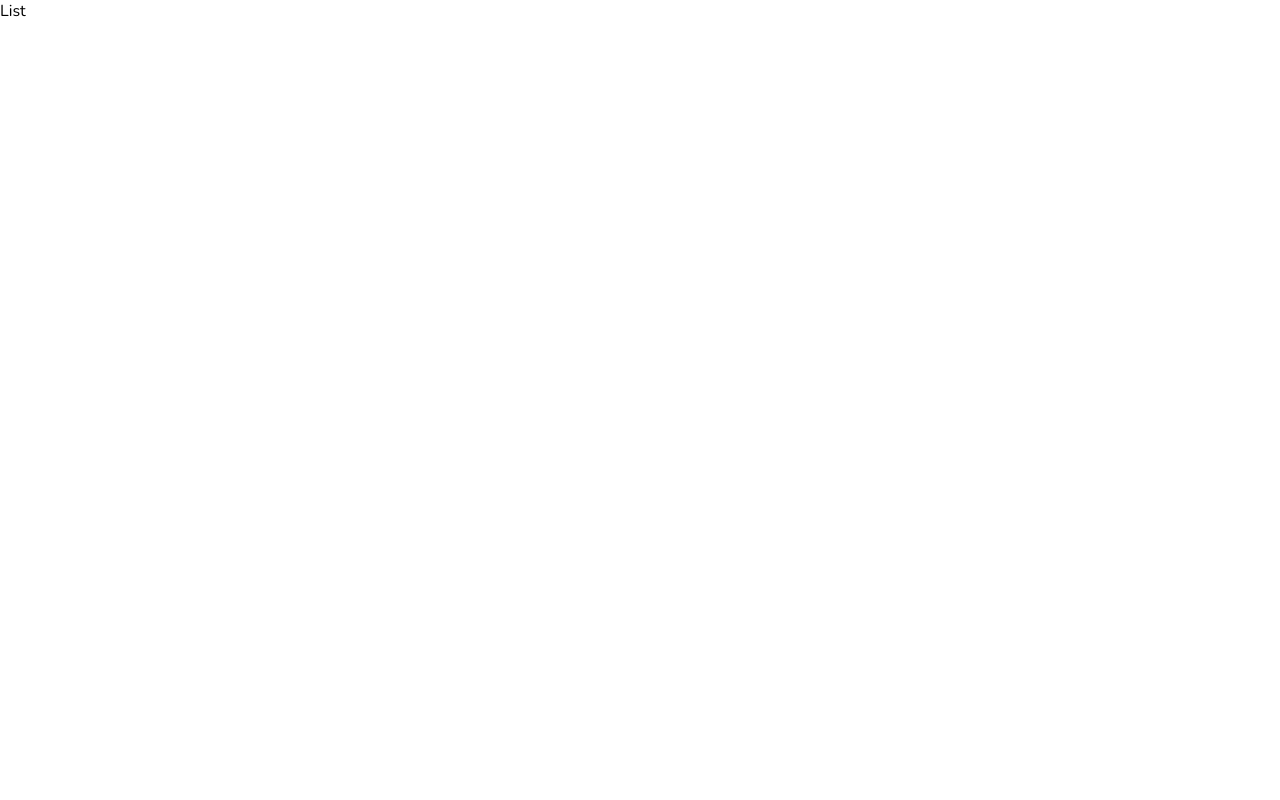
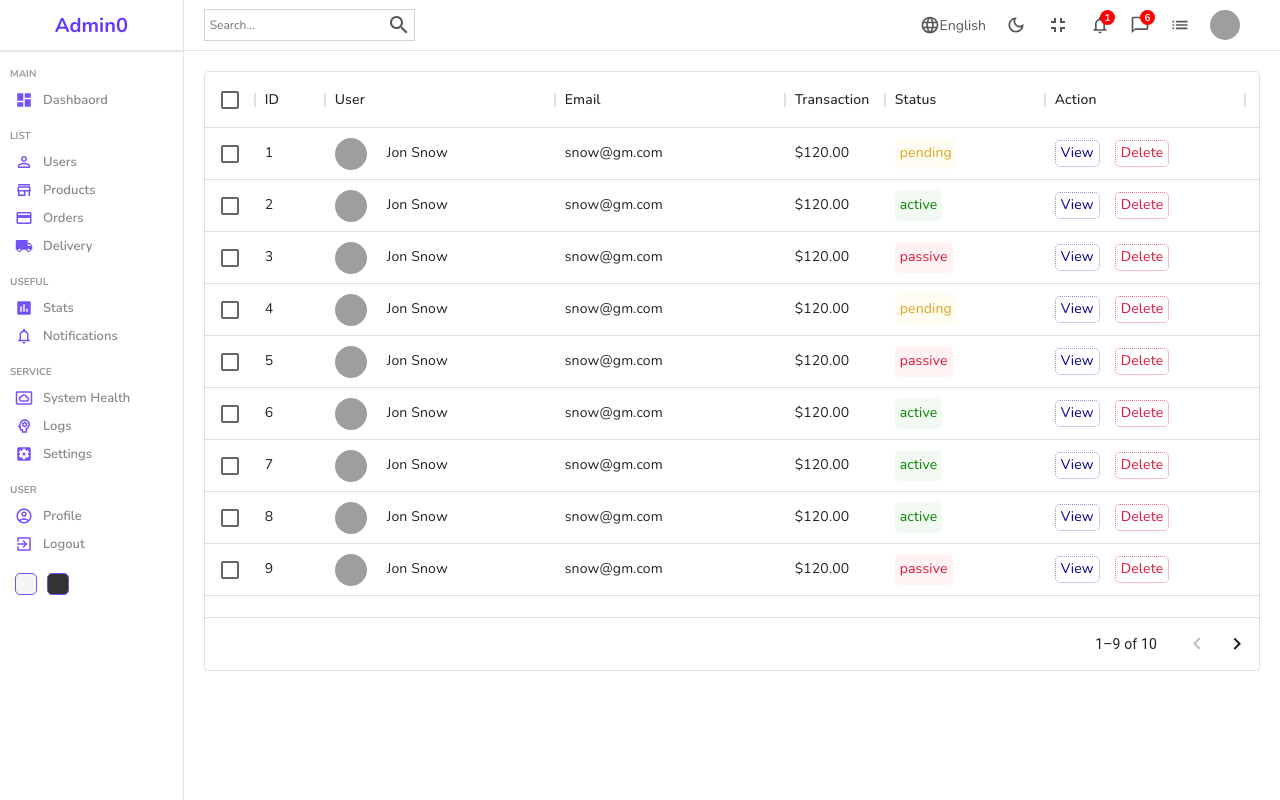
Before and after one commit to Midstackdev/react-firebase-admin, a React (Create React App) app: page /users in a window 1280 px wide. Built offline with nearby package versions, Linux system fonts and the light colour scheme; grey boxes are pictures that could not be loaded.

Commit message:
list items

```diff
--- a/package.json
+++ b/package.json
@@ -7,6 +7,7 @@
     "@emotion/styled": "^11.8.1",
     "@mui/icons-material": "^5.6.2",
     "@mui/material": "^5.6.3",
+    "@mui/x-data-grid": "^5.10.0",
     "@testing-library/jest-dom": "^5.16.4",
     "@testing-library/react": "^13.0.1",
     "@testing-library/user-event": "^13.5.0",
--- /dev/null
+++ b/src/components/datatable/Datatable.jsx
@@ -0,0 +1,36 @@
+import React from 'react'
+import { DataGrid } from '@mui/x-data-grid';
+import './datatable.scss'
+import { userColumns, userRows } from '../../dummy';
+
+const Datatable = () => {
+
+    const actionColumn = [
+        {
+            field: 'action',
+            headerName: 'Action',
+            width: 200,
+            renderCell: () => {
+              return (
+                <div className="cellAction">
+                  <div className="viewButton">View</div>
+                  <div className="deleteButton">Delete</div>
+                </div>
+              )
+            }
+          },
+    ]
+  return (
+    <div className="datatable">
+      <DataGrid
+        rows={userRows}
+        columns={userColumns.concat(actionColumn)}
+        pageSize={9}
+        rowsPerPageOptions={[9]}
+        checkboxSelection
+      />
+    </div>
+  )
+}
+
+export default Datatable
--- /dev/null
+++ b/src/components/datatable/datatable.scss
@@ -0,0 +1,57 @@
+.datatable {
+    height: 600px;
+    padding: 20px;
+
+    .cellWithImg {
+        display: flex;
+        align-items: center;
+
+        .cellImg {
+            width: 32px;
+            height: 32px;
+            border-radius: 50%;
+            object-fit: cover;
+            margin-right: 20px;
+        }
+    }
+
+    .cellWithStatus {
+        padding: 5px;
+        border-radius: 5px;
+
+        &.active {
+           background-color: rgba(0, 128, 0, 0.05);
+           color: green;
+        }
+        &.pending {
+           background-color: rgba(255, 217, 0, 0.05);
+           color: goldenrod;
+        }
+        &.passive {
+           background-color: rgba(225, 0, 0, 0.05);
+           color: crimson;
+        }
+    }
+
+    .cellAction {
+        display: flex;
+        align-items: center;
+        gap: 15px;
+
+        .viewButton {
+            padding: 2px 5px;
+            border-radius: 5px;
+            color: darkblue;
+            border: 1px dotted rgba(0, 0, 139, 0.412);
+            cursor: pointer;
+        }
+
+        .deleteButton {
+            padding: 2px 5px;
+            border-radius: 5px;
+            color: crimson;
+            border: 1px dotted rgba(220, 20, 60, 0.6);
+            cursor: pointer;
+        }
+    }
+}
--- a/src/dummy.js
+++ b/src/dummy.js
@@ -168,4 +168,123 @@
       price: "$120.00",
       method: "Online Payment",
     },
-  ]
+  ];
+
+  export const userRows = [
+    {
+        id: 1,
+        username: 'Jon Snow',
+        avatar: 'https://images.unsplash.com/photo-1519419691348-3b3433c4c20e?ixid=MnwxMjA3fDB8MHxwaG90by1wYWdlfHx8fGVufDB8fHx8&ixlib=rb-1.2.1&auto=format&fit=crop&w=1162&q=80',
+        email: 'snow@gm.com',
+        status: 'pending',
+        transaction: '$120.00',
+    },
+    {
+        id: 2,
+        username: 'Jon Snow',
+        avatar: 'https://images.unsplash.com/photo-1519419691348-3b3433c4c20e?ixid=MnwxMjA3fDB8MHxwaG90by1wYWdlfHx8fGVufDB8fHx8&ixlib=rb-1.2.1&auto=format&fit=crop&w=1162&q=80',
+        email: 'snow@gm.com',
+        status: 'active',
+        transaction: '$120.00',
+    },
+    {
+        id: 3,
+        username: 'Jon Snow',
+        avatar: 'https://images.unsplash.com/photo-1519419691348-3b3433c4c20e?ixid=MnwxMjA3fDB8MHxwaG90by1wYWdlfHx8fGVufDB8fHx8&ixlib=rb-1.2.1&auto=format&fit=crop&w=1162&q=80',
+        email: 'snow@gm.com',
+        status: 'passive',
+        transaction: '$120.00',
+    },
+    {
+        id: 4,
+        username: 'Jon Snow',
+        avatar: 'https://images.unsplash.com/photo-1519419691348-3b3433c4c20e?ixid=MnwxMjA3fDB8MHxwaG90by1wYWdlfHx8fGVufDB8fHx8&ixlib=rb-1.2.1&auto=format&fit=crop&w=1162&q=80',
+        email: 'snow@gm.com',
+        status: 'pending',
+        transaction: '$120.00',
+    },
+    {
+        id: 5,
+        username: 'Jon Snow',
+        avatar: 'https://images.unsplash.com/photo-1519419691348-3b3433c4c20e?ixid=MnwxMjA3fDB8MHxwaG90by1wYWdlfHx8fGVufDB8fHx8&ixlib=rb-1.2.1&auto=format&fit=crop&w=1162&q=80',
+        email: 'snow@gm.com',
+        status: 'passive',
+        transaction: '$120.00',
+    },
+    {
+        id: 6,
+        username: 'Jon Snow',
+        avatar: 'https://images.unsplash.com/photo-1519419691348-3b3433c4c20e?ixid=MnwxMjA3fDB8MHxwaG90by1wYWdlfHx8fGVufDB8fHx8&ixlib=rb-1.2.1&auto=format&fit=crop&w=1162&q=80',
+        email: 'snow@gm.com',
+        status: 'active',
+        transaction: '$120.00',
+    },
+    {
+        id: 7,
+        username: 'Jon Snow',
+        avatar: 'https://images.unsplash.com/photo-1519419691348-3b3433c4c20e?ixid=MnwxMjA3fDB8MHxwaG90by1wYWdlfHx8fGVufDB8fHx8&ixlib=rb-1.2.1&auto=format&fit=crop&w=1162&q=80',
+        email: 'snow@gm.com',
+        status: 'active',
+        transaction: '$120.00',
+    },
+    {
+        id: 8,
+        username: 'Jon Snow',
+        avatar: 'https://images.unsplash.com/photo-1519419691348-3b3433c4c20e?ixid=MnwxMjA3fDB8MHxwaG90by1wYWdlfHx8fGVufDB8fHx8&ixlib=rb-1.2.1&auto=format&fit=crop&w=1162&q=80',
+        email: 'snow@gm.com',
+        status: 'active',
+        transaction: '$120.00',
+    },
+    {
+        id: 9,
+        username: 'Jon Snow',
+        avatar: 'https://images.unsplash.com/photo-1519419691348-3b3433c4c20e?ixid=MnwxMjA3fDB8MHxwaG90by1wYWdlfHx8fGVufDB8fHx8&ixlib=rb-1.2.1&auto=format&fit=crop&w=1162&q=80',
+        email: 'snow@gm.com',
+        status: 'passive',
+        transaction: '$120.00',
+    },
+    {
+        id: 10,
+        username: 'Jon Snow',
+        avatar: 'https://images.unsplash.com/photo-1519419691348-3b3433c4c20e?ixid=MnwxMjA3fDB8MHxwaG90by1wYWdlfHx8fGVufDB8fHx8&ixlib=rb-1.2.1&auto=format&fit=crop&w=1162&q=80',
+        email: 'snow@gm.com',
+        status: 'active',
+        transaction: '$120.00',
+    },
+
+  ];
+
+  export const userColumns = [
+    { field: 'id', headerName: 'ID', width: 70 },
+    {
+      field: 'user',
+      headerName: 'User',
+      width: 230,
+      renderCell: (params) => {
+        return (
+          <div className="cellWithImg">
+            <img className="cellImg" src={params.row.avatar} alt="avatar" />
+            {params.row.username}
+          </div>
+        )
+      }
+    },
+    { field: 'email', headerName: 'Email', width: 230 },
+    { field: 'transaction', headerName: 'Transaction', width: 100 },
+    { field: 'status', headerName: 'Status', width: 160,
+      renderCell: (params) => {
+        return (
+          <div className={`cellWithStatus ${params.row.status}`}  alt="avatar">{params.row.status}</div>
+        )
+      }
+    },
+    // {
+    //   field: 'fullName',
+    //   headerName: 'Full name',
+    //   description: 'This column has a value getter and is not sortable.',
+    //   sortable: false,
+    //   width: 160,
+    //   valueGetter: (params) =>
+    //     `${params.row.firstName || ''} ${params.row.lastName || ''}`,
+    // },
+  ];
--- a/src/pages/list/List.jsx
+++ b/src/pages/list/List.jsx
@@ -1,9 +1,18 @@
 import React from 'react'
+import Datatable from '../../components/datatable/Datatable'
+import Navbar from '../../components/navbar/Navbar'
+import Sidebar from '../../components/sidebar/Sidebar'
 import './list.scss'
 
 const List = () => {
   return (
-    <div>List</div>
+    <div className="list">
+      <Sidebar/>
+      <div className="listContainer">
+        <Navbar/>
+        <Datatable/>
+      </div>
+    </div>
   )
 }
 
--- a/src/pages/list/list.scss
+++ b/src/pages/list/list.scss
@@ -0,0 +1,8 @@
+.list {
+    display: flex;
+    width: 100%;
+
+    .listContainer {
+        flex: 6;
+    }
+}
```
Also changed, not shown: 1 other file (tests, documents, lock files or other folders).
